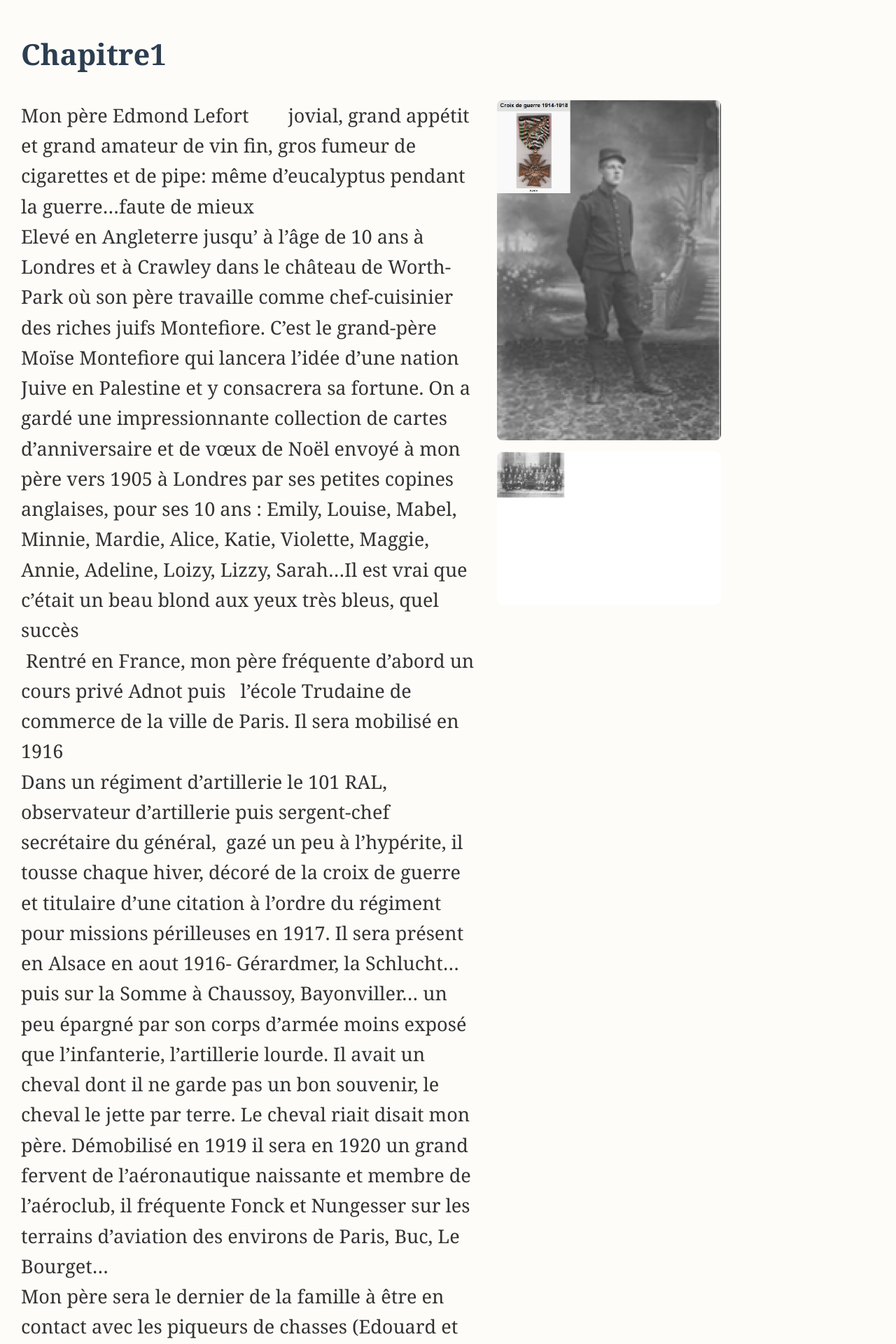
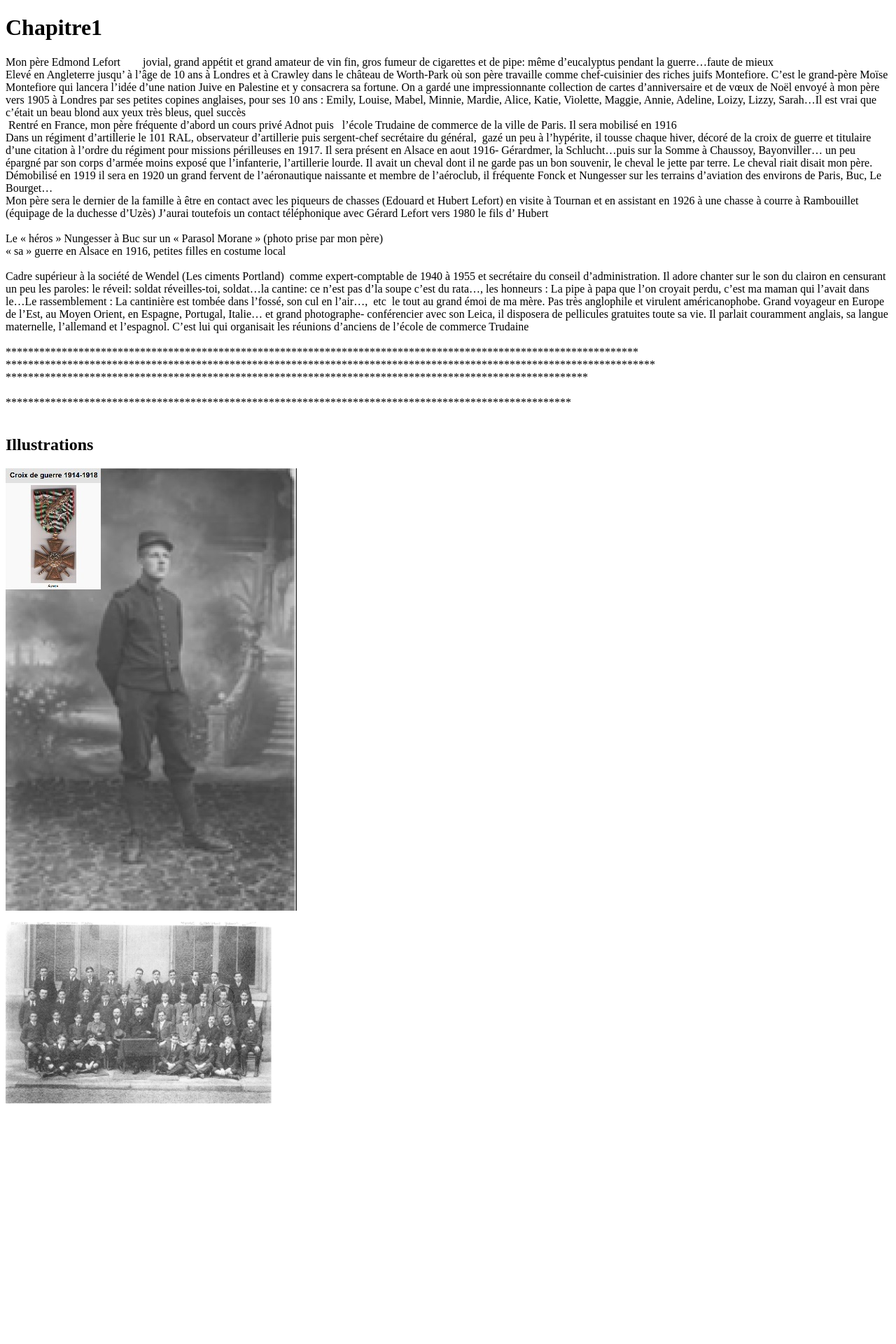
Before and after one commit to lefort999/infine, a Flask app: page /chapitre/chapitre1 in a window 1280 px wide; the page is wider, and only the part inside the window is pictured. Shown: the top 1920 px of that part at 70% size. After the commit the page ends 1577 px from the top of that part, so only its background shows below. Run offline with Flask 3, Linux system fonts and the light colour scheme.

Commit message:
Update chapitre.html

```diff
--- a/templates/chapitre.html
+++ b/templates/chapitre.html
@@ -2,84 +2,23 @@
 <html lang="fr">
 <head>
   <meta charset="utf-8" />
-  <meta name="viewport" content="width=device-width, initial-scale=1" />
   <title>{{ nom|capitalize }}</title>
   <style>
-    body {
-      max-width: 1000px;
-      margin: 40px 20px;
-      font-family: Georgia, serif;
-      font-size: 1.3em;
-      line-height: 1.8;
-      background-color: #fdfcf8;
-      color: #333;
-      padding-left: 10px;
-    }
-    h1 { font-size: 2em; color: #2c3e50; }
-
-    /* Mise en page : texte à gauche, images à droite */
-    .layout {
-      display: flex;
-      align-items: flex-start;
-      gap: 24px;
-    }
-    .texte {
-      flex: 1 1 auto;
-      min-width: 0;
-    }
-    .col-images {
-      flex: 0 0 320px;
-      max-width: 40%;
-    }
-    .image-stack {
-      display: flex;
-      flex-direction: column;
-      gap: 16px; /* espace vertical entre images */
-    }
-    .image-stack img {
-      width: 100%;
-      height: auto;
-      display: block;
-      border-radius: 8px;
-    }
-
-    pre {
-      white-space: pre-wrap;
-      font-size: 1.3em;
-      line-height: 1.6;
-      font-family: inherit;
-      margin: 0;
-    }
-
-    a { text-decoration: none; color: #0077cc; }
-    a:hover { text-decoration: underline; }
-
-    /* Responsive : sur mobile, on empile */
-    @media (max-width: 768px) {
-      .layout { flex-direction: column; }
-      .col-images { max-width: 100%; flex-basis: auto; }
-    }
+    img { max-width: 100%; height: auto; display:block; margin: 0 0 1rem 0; }
+    .contenu { white-space: pre-wrap; }
   </style>
 </head>
 <body>
   <h1>{{ nom|capitalize }}</h1>
+  <div class="contenu">{{ contenu }}</div>
 
-  <div class="layout">
-    <div class="texte">
-      <pre>{{ contenu }}</pre>
-    </div>
-
-    {% if images_urls and images_urls|length > 0 %}
-      <aside class="col-images">
-        <div class="image-stack">
-          {% for img in images_urls %}
-            <img src="{{ img }}" alt="Illustration de {{ nom }} ({{ loop.index }})">
-          {% endfor %}
-        </div>
-      </aside>
-    {% endif %}
-  </div>
-
-  <p><a href="/">← Retour à l’accueil</a></p>
+  {% if images_urls %}
+    <h2>Illustrations</h2>
+    {% for src in images_urls %}
+      <img src="{{ src }}" alt="{{ nom }} illustration {{ loop.index }}">
+    {% endfor %}
+  {% else %}
+    <p><em>Aucune image.</em></p>
+  {% endif %}
 </body>
 </html>
```
